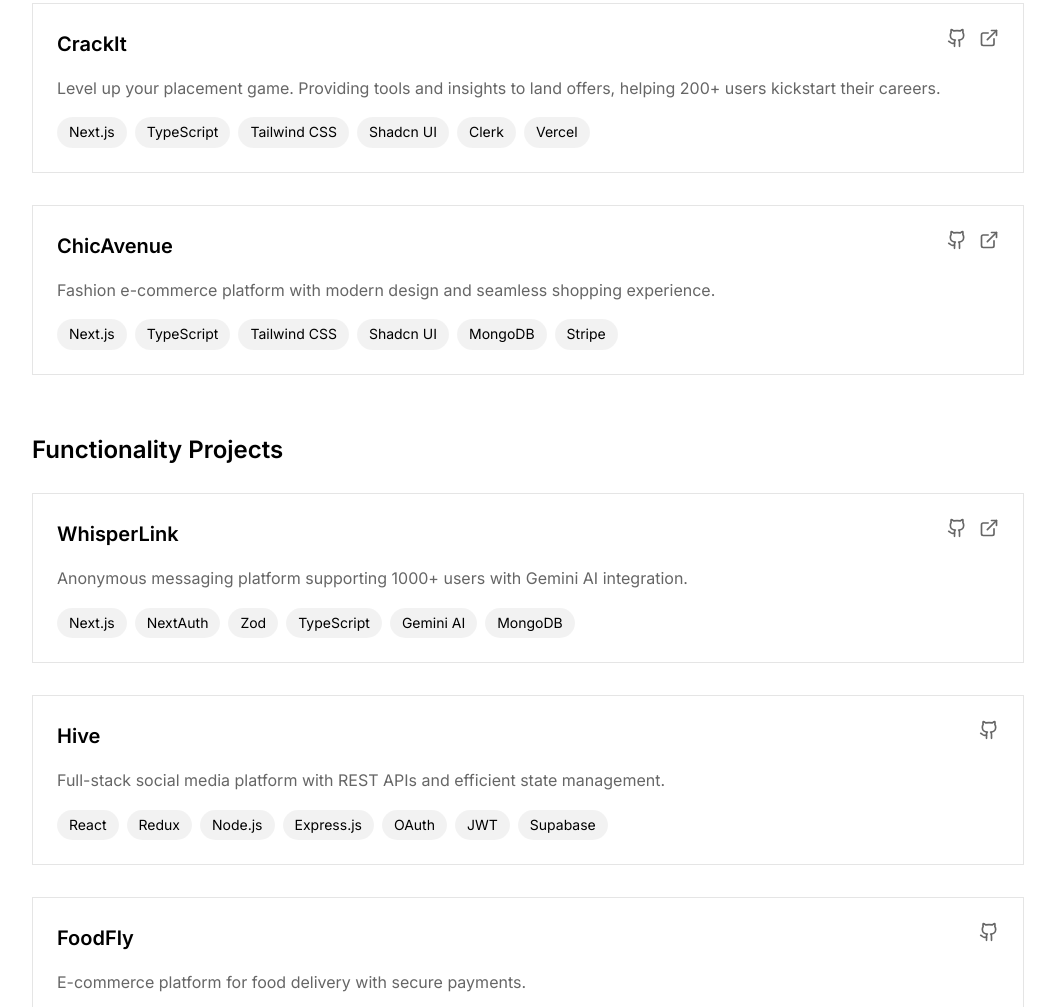
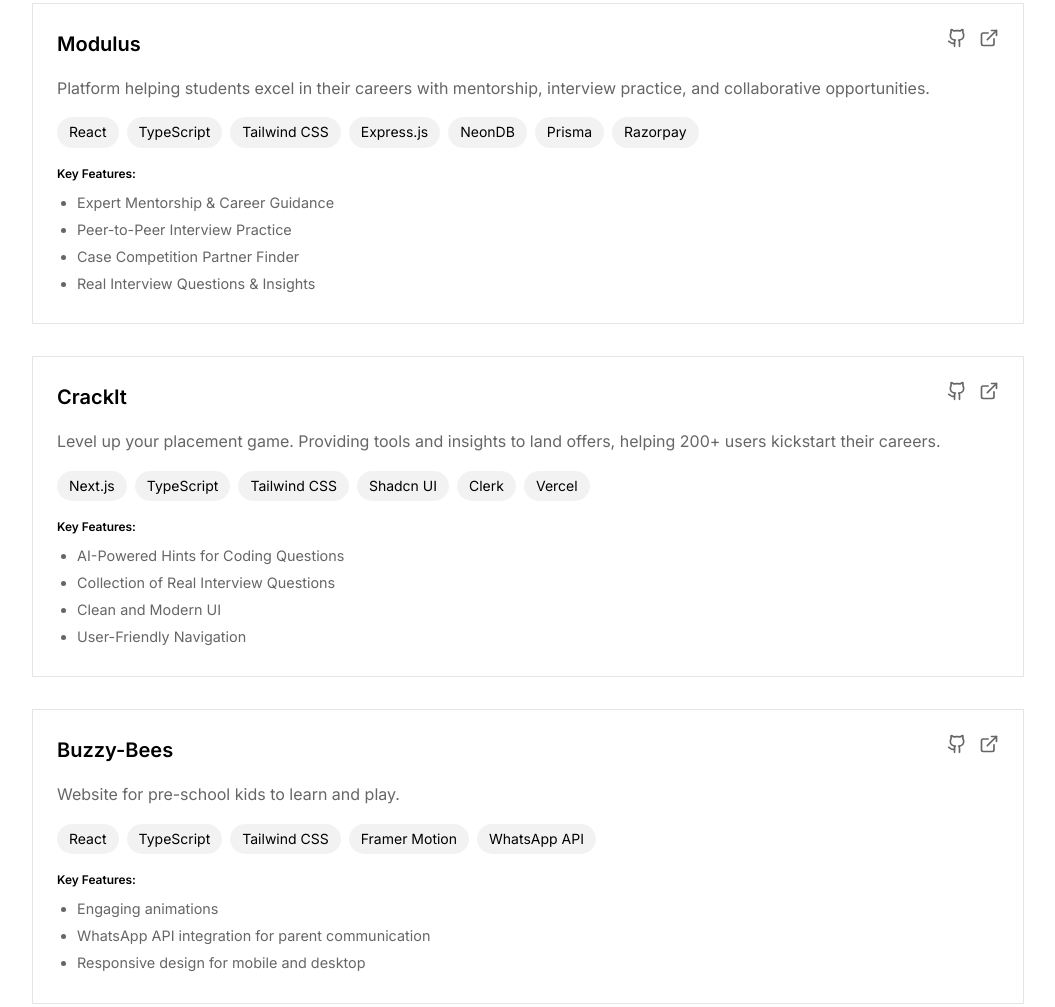
Before and after one commit to divyansharma001/divyansharma001.github.io, a plain HTML site: page index.html in a window 1280 px wide. Shown: the part 1819-2826 px from the top of the page, without its empty margins (112-1167 px from the left). Drawn offline with nearby package versions, Linux system fonts and the light colour scheme.

Commit message:
Add new projects and features to main.js; enhance project card styles in style.css

```diff
--- a/main.js
+++ b/main.js
@@ -58,6 +58,61 @@
 
 // Projects Data
 const projects = [
+  {
+    title: 'Modulus',
+    description: 'Platform helping students excel in their careers with mentorship, interview practice, and collaborative opportunities.',
+    tech: ['React', 'TypeScript', 'Tailwind CSS', 'Express.js', 'NeonDB', 'Prisma', 'Razorpay'],
+    live: 'https://trymodulus.com',
+    github: 'https://github.com/divyansharma001',
+    category: 'Real Users',
+    features: [
+      'Expert Mentorship & Career Guidance',
+      'Peer-to-Peer Interview Practice',
+      'Case Competition Partner Finder',
+      'Real Interview Questions & Insights'
+    ]
+  },
+  {
+    title: 'CrackIt',
+    description: 'Level up your placement game. Providing tools and insights to land offers, helping 200+ users kickstart their careers.',
+    tech: ['Next.js', 'TypeScript', 'Tailwind CSS', 'Shadcn UI', 'Clerk', 'Vercel'],
+    github: 'https://github.com/divyansharma001/CrackIt',
+    features: [
+      'AI-Powered Hints for Coding Questions',
+      'Collection of Real Interview Questions',
+      'Clean and Modern UI',
+      'User-Friendly Navigation',
+    ],
+    live: 'https://dub.sh/jobrush',
+    category: 'Real Users'
+  },
+  {
+    title: 'Buzzy-Bees',
+    description: 'Website for pre-school kids to learn and play.',
+    tech: ['React', 'TypeScript', 'Tailwind CSS', 'Framer Motion', 'WhatsApp API'],
+    live: 'https://buzzy-bees.com',
+    github: 'https://github.com/divyansharma001',
+    features: [
+      'Engaging animations',
+      'WhatsApp API integration for parent communication',
+      'Responsive design for mobile and desktop'
+    ],
+    category: 'Real Users'
+  },
+  {
+    title: 'ChicAvenue',
+    description: 'Fashion e-commerce platform with modern design and seamless shopping experience.',
+    tech: ['Next.js', 'TypeScript', 'Tailwind CSS', 'Shadcn UI', 'MongoDB', 'Razorpay'],
+    features: [
+      'User-friendly interface for easy navigation',
+      'Secure payment gateway integration',
+      'Responsive design for mobile and desktop users',
+      'Admin panel for managing products and orders'
+    ],
+    github: 'https://github.com/divyansharma001',
+    live: 'https://www.chicavenue.in',
+    category: 'Real Users'
+  },
   {
     title: 'Safire',
     description: 'AI-powered harassment detection system for monitoring social media DMs.',
@@ -179,22 +234,6 @@
     tech: ['React Native'],
     github: 'https://github.com/divyansharma001/currencyConverterApp',
     category: 'Mobile'
-  },
-  {
-    title: 'CrackIt',
-    description: 'Level up your placement game. Providing tools and insights to land offers, helping 200+ users kickstart their careers.',
-    tech: ['Next.js', 'TypeScript', 'Tailwind CSS', 'Shadcn UI', 'Clerk', 'Vercel'],
-    github: 'https://github.com/divyansharma001/CrackIt',
-    live: 'https://dub.sh/jobrush',
-    category: 'Real Users'
-  },
-  {
-    title: 'ChicAvenue',
-    description: 'Fashion e-commerce platform with modern design and seamless shopping experience.',
-    tech: ['Next.js', 'TypeScript', 'Tailwind CSS', 'Shadcn UI', 'MongoDB', 'Stripe'],
-    github: 'https://github.com/divyansharma001',
-    live: 'https://www.chicavenue.in',
-    category: 'Real Users'
   }
 ];
 
@@ -293,6 +332,14 @@
             <div class="project-tech">
               ${project.tech.map(tech => `<span class="tech-tag">${tech}</span>`).join('')}
             </div>
+            ${project.features ? `
+              <div class="project-features">
+                <h5 class="features-title">Key Features:</h5>
+                <ul class="features-list">
+                  ${project.features.map(feature => `<li>${feature}</li>`).join('')}
+                </ul>
+              </div>
+            ` : ''}
           </div>
         `).join('')}
       </div>
--- a/style.css
+++ b/style.css
@@ -324,3 +324,25 @@
     grid-template-columns: 1fr;
   }
 }
+
+/* Features styles for project cards */
+.project-features {
+  margin-top: 1rem;
+  font-size: 0.9rem;
+}
+
+.features-title {
+  font-weight: 600;
+  margin-bottom: 0.5rem;
+  color: var(--text-primary);
+}
+
+.features-list {
+  list-style-type: disc;
+  padding-left: 1.25rem;
+  color: var(--text-secondary);
+}
+
+.features-list li {
+  margin-bottom: 0.25rem;
+}
```
